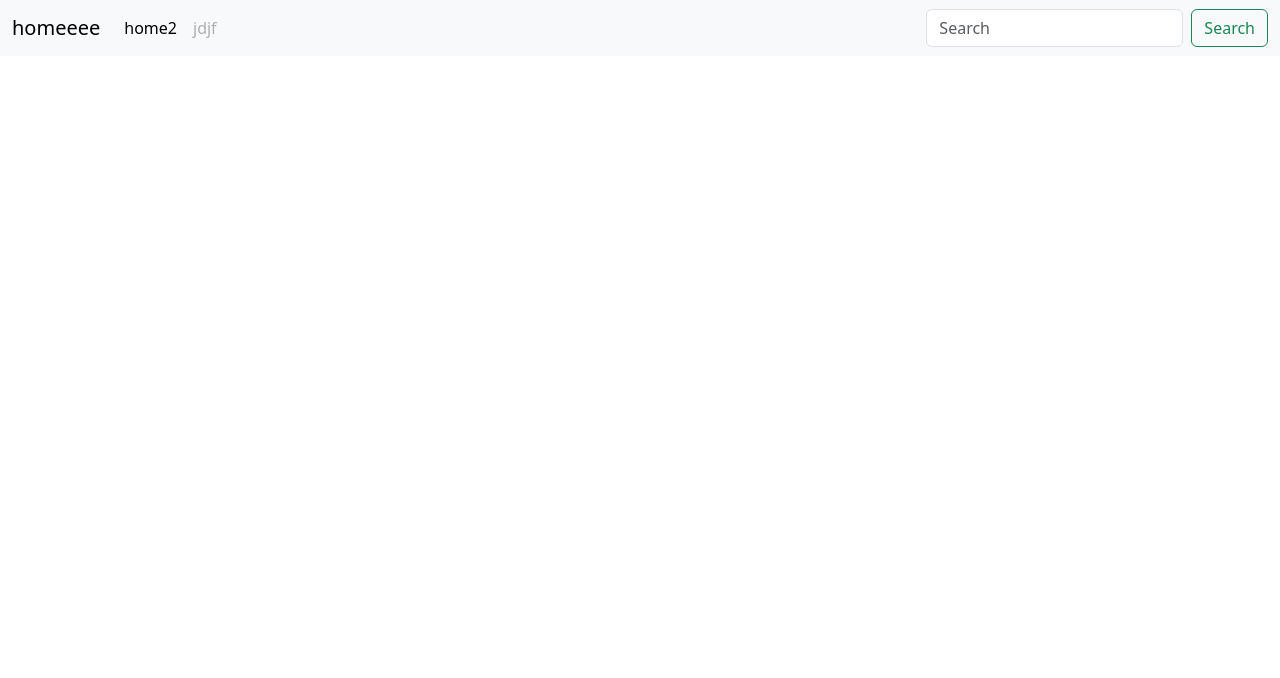
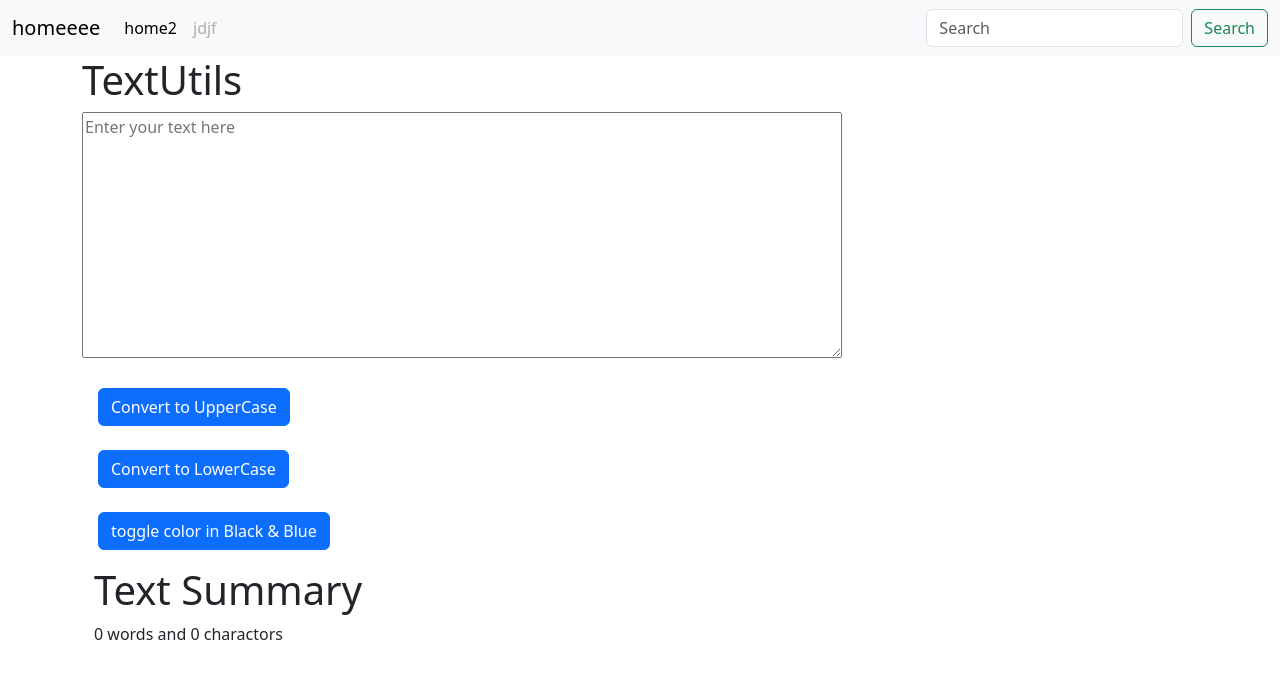
Before and after one commit to vagadiya2005/textutil-deploy, a React (Create React App) app: page / in a window 1280 px wide. Shown: the top 678 px of the page. Built offline with nearby package versions, Linux system fonts and the light colour scheme.

Commit message:
state and adding buttons

```diff
--- a/src/App.css
+++ b/src/App.css
@@ -36,3 +36,16 @@
     transform: rotate(360deg);
   }
 } */
+
+.Btn{
+  margin: 8px;
+  padding: 8px;
+}
+
+.blue-txt{
+  color:blue;
+}
+
+.red-txt{
+  color:black;
+}
--- a/src/App.js
+++ b/src/App.js
@@ -2,7 +2,7 @@ import logo from './logo.svg';
 import './App.css';
 import './components/Navbar'
 import Navbar from './components/Navbar';
-
+import Textform from './components/Textform';
 
 
 function App() {
@@ -11,6 +11,10 @@ function App() {
 
  <Navbar homesection="home2" abouttext="jdjf"></Navbar>
 
+ <div className="container">
+ <Textform title="TextUtils" aboutform="Enter your text"></Textform>
+ </div>
+
    </>
   );
 }
--- a/src/components/Navbar.js
+++ b/src/components/Navbar.js
@@ -55,6 +55,7 @@ export default function Navbar(props) {
 
 Navbar.defaultProps ={
 
-title: "homeeee"
+title: "homeeee",
+abouttext: "link"
 
 };
--- /dev/null
+++ b/src/components/Textform.js
@@ -0,0 +1,81 @@
+import React, { useState } from "react";
+
+export default function Textform(props) {
+
+    const handleOnChange = (event) => {
+        settext(event.target.value);
+      };
+
+
+  const UpClick = () => {
+
+    let newText = text.toUpperCase();
+    settext(newText);
+  };
+
+  const LowClick = () => {
+
+    let newText = text.toLocaleLowerCase();
+    settext(newText);
+  };
+
+
+  const [text, settext] = useState("");
+
+  const [isBlue , setBlue] = useState(false);
+
+  const togglecolour = ()=>{
+
+    setBlue(!isBlue);
+
+  };
+
+  return (
+    <div>
+      <h1>{props.title} </h1>
+
+      <div className="mb-3">
+
+        <textarea
+          className={isBlue ? 'blue-txt' : 'red-txt'}
+          id="myBox"
+          value={text}
+          placeholder="Enter your text here"
+          onChange={handleOnChange}
+          rows="10"
+          cols={80}
+
+        ></textarea>
+      </div>
+
+      <div className="Btn">
+        <button className="btn btn-primary" onClick={UpClick}>
+          Convert to UpperCase
+        </button>
+      </div>
+
+      <div className="Btn">
+        <button className="btn btn-primary" onClick={LowClick}>
+          Convert to LowerCase
+        </button>
+      </div>
+
+      <div className="Btn">
+      <button className="btn btn-primary" onClick={togglecolour}>
+        toggle color in Black & Blue
+      </button>
+    </div>
+
+    <div className="container">
+
+    <h1>Text Summary</h1>
+    <p>{text.split(" ").length-1} words and {text.length} charactors</p>
+
+    </div>
+
+
+
+
+    </div>
+  );
+}
```
